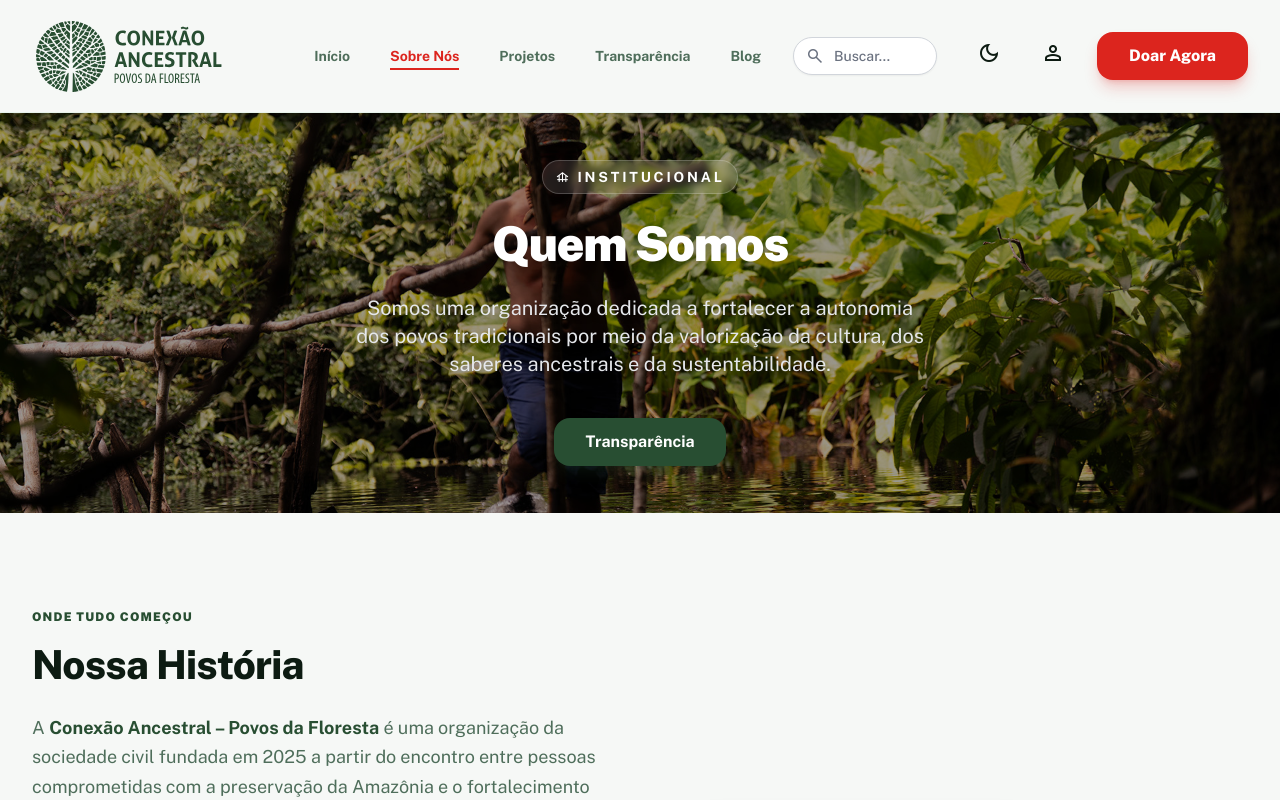
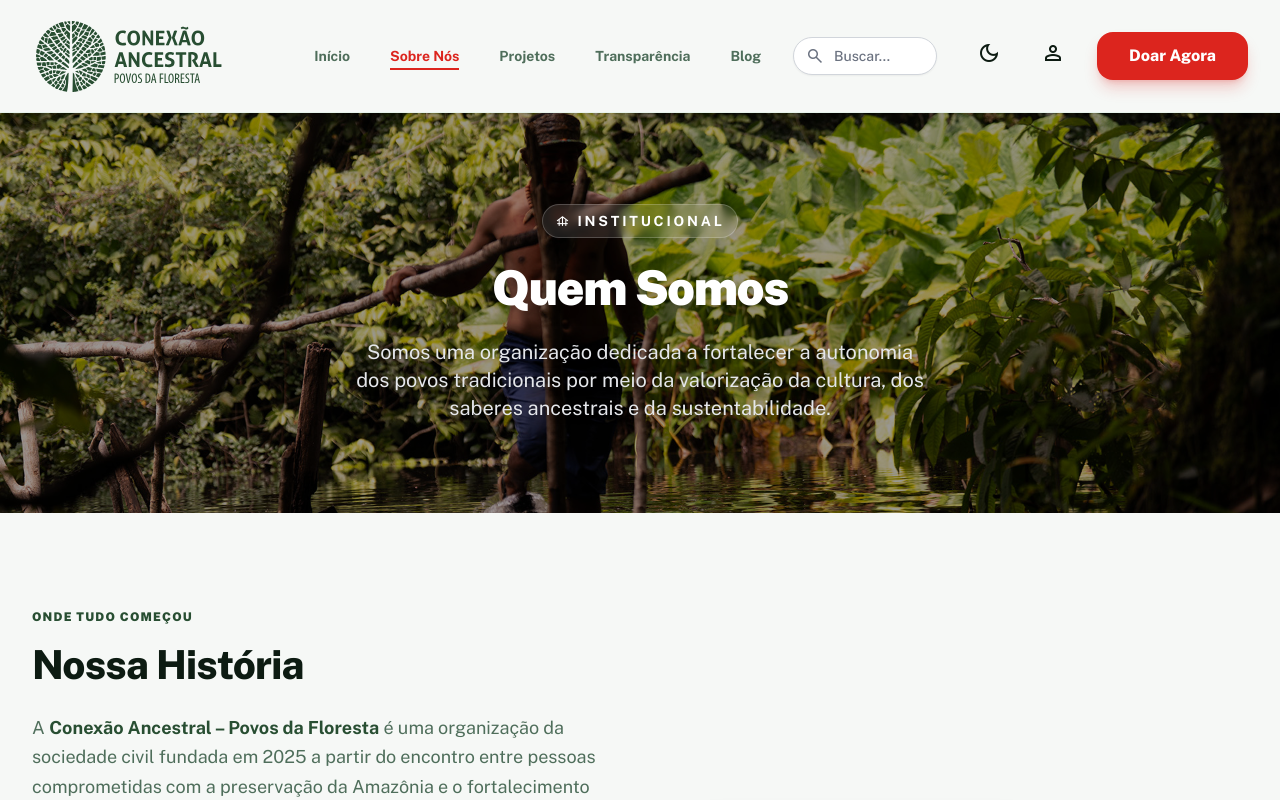
Before and after one commit to danilogravina/Conexaoancestral, a React (Vite) app: page /#/quem-somos in a window 1280 px wide. Shown: the top 800 px of the page. Built offline with nearby package versions, Linux system fonts and the light colour scheme; no server answers.

Commit message:
UI: Remove Transparência button from About page hero

```diff
--- a/pages/About.tsx
+++ b/pages/About.tsx
@@ -29,11 +29,6 @@ const About: React.FC = () => {
                         <p className="text-lg md:text-xl text-gray-200 leading-relaxed max-w-xl font-light drop-shadow-md">
                             Somos uma organização dedicada a fortalecer a autonomia dos povos tradicionais por meio da valorização da cultura, dos saberes ancestrais e da sustentabilidade.
                         </p>
-                        <div className="flex flex-wrap justify-center gap-4 pt-4">
-                            <Link to="/transparencia" className="flex h-12 items-center justify-center rounded-xl bg-primary px-8 text-base font-bold text-white hover:brightness-110 transition-all shadow-lg shadow-primary/20 hover:-translate-y-0.5">
-                                Transparência
-                            </Link>
-                        </div>
                     </div>
                 </div>
             </section>
```
